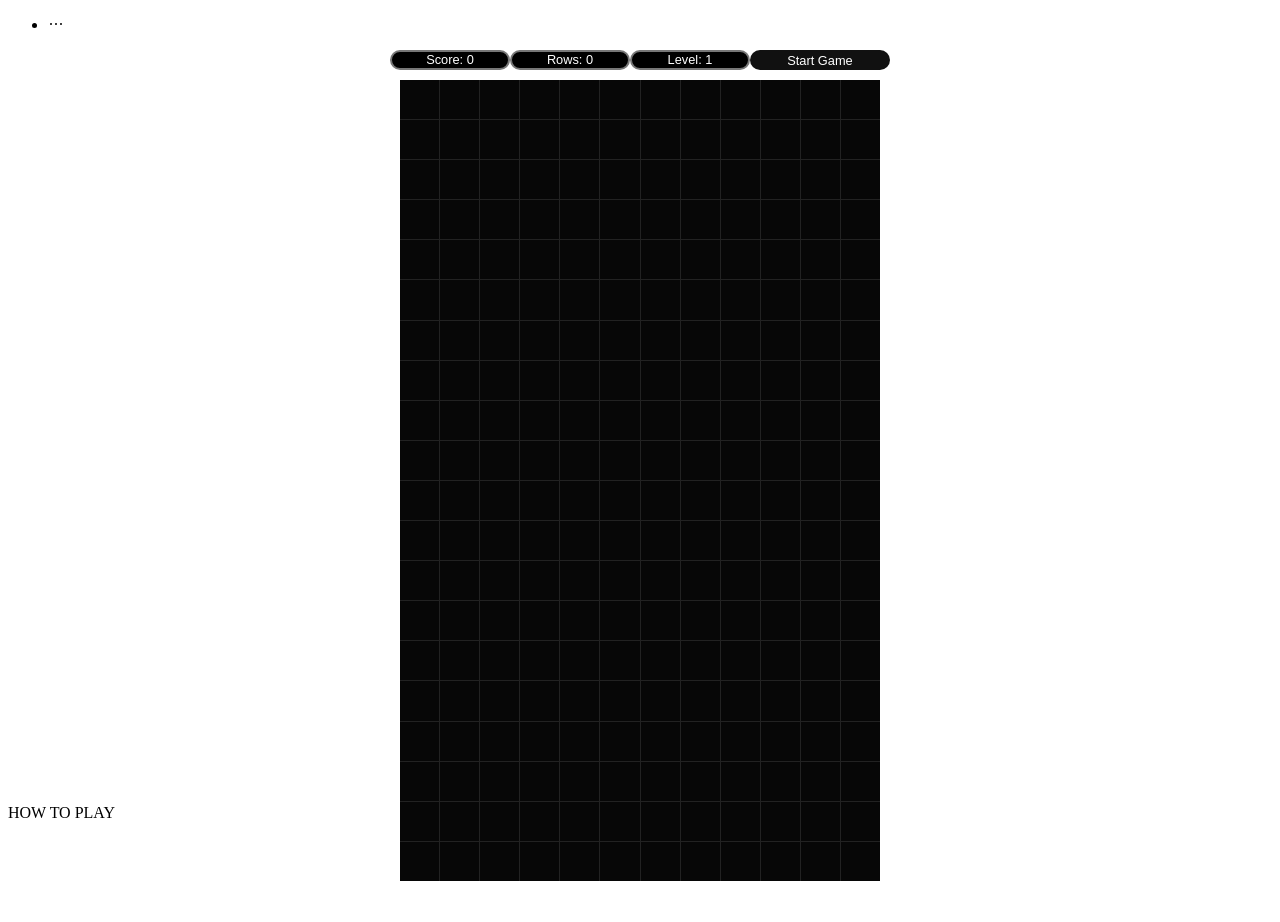
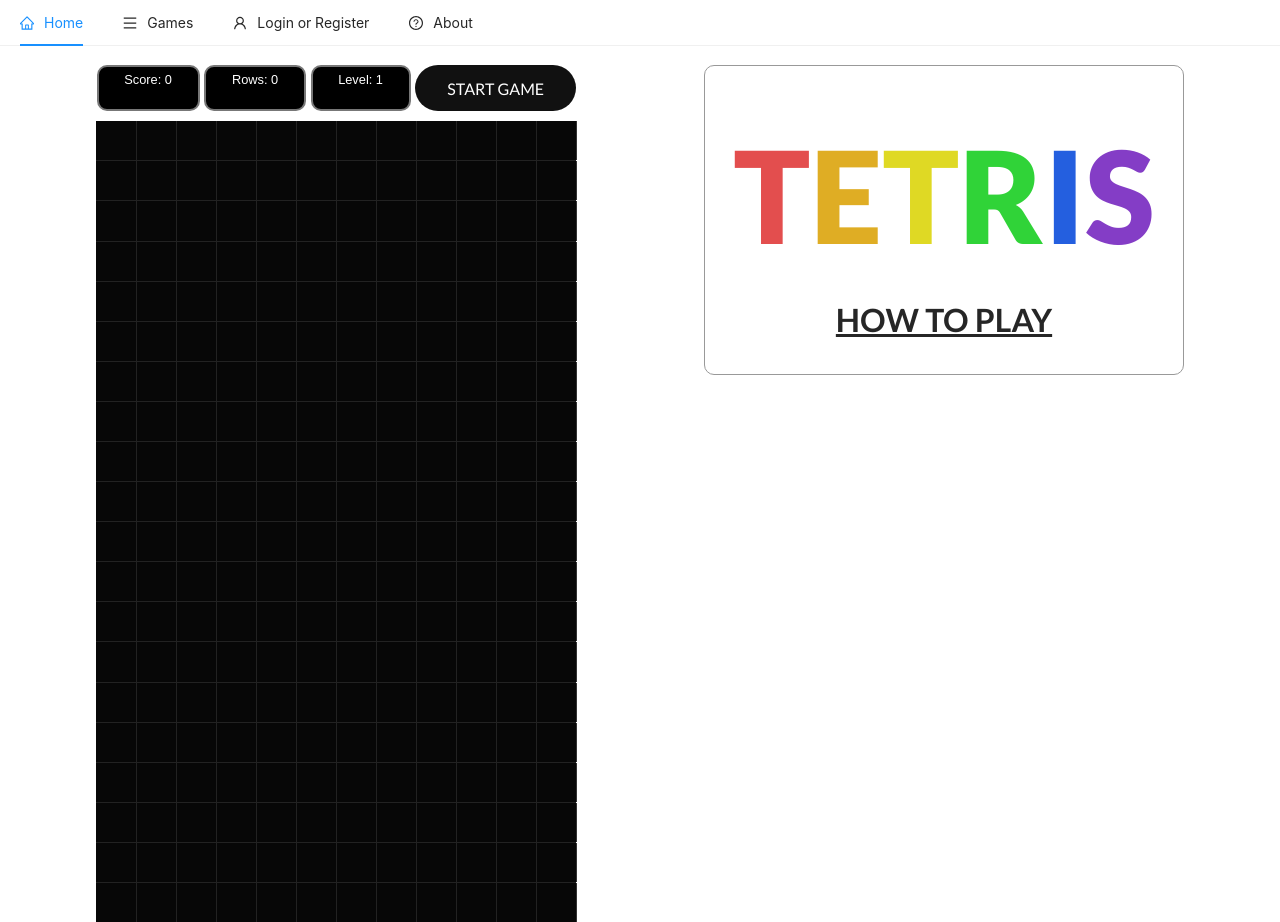
Before and after one commit to Manion-sebastian/waggroup, a Next.js app: page /tetris in a window 1280 px wide. Before the commit the page ends 881 px from the top, so only its background shows below. Built offline with nearby package versions, Linux system fonts and the light colour scheme.

Commit message:
sets up game display for tetris page

```diff
--- a/components/tetris/App.styles.ts
+++ b/components/tetris/App.styles.ts
@@ -1,10 +1,6 @@
 import styled from 'styled-components';
 
 export const StyledTetrisWrapper = styled.div`
-  width: 100%;
-  height: calc(100vh - 46px);
-  max-height
-  overflow: hidden;
   outline: none;
 `;
 
@@ -12,13 +8,11 @@
   display: flex;
   flex-direction: column;
   align-items: center;
-  width: 100%;
-  max-width: 30rem;
-  margin: 0 auto;
 
   .display {
     display: flex;
     justify-content: space-between;
+    gap: .3rem;
     width: max-content;
   }
 `;
--- a/components/tetris/display/Display.styles.ts
+++ b/components/tetris/display/Display.styles.ts
@@ -12,11 +12,13 @@
   margin: 0 0 10px 0;
   padding: 0px;
   border: 2px solid #777;
-  min-height: 20px;
-  width: 120px;
+  width: max-content;
+  min-height: 3.6em;
   border-radius: 10px;
   color: ${props => (props.gameOver ? 'red' : 'white')};
   background: #000;
   font-family: Arial, Helvetica, sans-serif;
-  font-size: 0.8rem;
+  font-size: clamp(0.4rem, 2.4vw, 0.8rem);
+  padding-block: .2rem;
+  padding-inline: 2em;
 `;
--- a/components/tetris/stage/Stage.styles.ts
+++ b/components/tetris/stage/Stage.styles.ts
@@ -6,8 +6,8 @@
   grid-template-columns: repeat(${STAGE_WIDTH}, 1fr);
   grid-template-rows: repeat(${STAGE_HEIGHT}, 1fr);
   grid-gap: 1px;
-  width: 100%;
+  width: 100vw;
+  max-width: 30rem;
   background: #222;
-  // border: 1px solid #777;
   user-select: none;
 `;
--- a/components/tetris/startbutton/StartButton.styles.ts
+++ b/components/tetris/startbutton/StartButton.styles.ts
@@ -5,14 +5,23 @@
   margin: 0 0 10px 0;
   padding: 0px;
   min-height: 0px;
-  width: 140px;
-  border-radius: 10px;
+  width: max-content;
+  border-radius: 50vw;
   border: none;
   color: white;
   background: #111;
-  font-family: Arial, Helvetica, sans-serif;
-  font-size: .8rem;
+  // font-family: Arial, Helvetica, sans-serif;
+  font-size: clamp(.5rem, 3vw, 1.0rem);
+  text-transform: uppercase;
   outline: none;
   cursor: pointer;
   user-select: none;
+  padding-inline: 2em;
+  transition: all 80ms ease-out;
+
+  :hover {
+    background: #5fdf8f;
+    color: #101010;
+    box-shadow: 0 0 .25rem rgb(60 60 60 / .3);
+  }
 `;
--- a/pages/tetris.tsx
+++ b/pages/tetris.tsx
@@ -1,3 +1,7 @@
+// Next
+import styles from '../styles/tetris/TetrisPage.module.css'
+
+// React
 import * as React from 'react'
 import App from '../components/tetris/App'
 
@@ -6,10 +10,18 @@
 const tetris = (props: Props) => {
   return (
     <div>
-      <section>
+      <section className={`TETRIS DISPLAY ${styles.gameDisplay}`}>
         <App />
-        <div>
-          HOW TO PLAY
+        <div className={`INSTRUCTIONS ${styles.gameInstructions}`}>
+          <p className={styles.gameTitle}>
+            <span className={styles.red}>T</span>
+            <span className={styles.orange}>E</span>
+            <span className={styles.yellow}>T</span>
+            <span className={styles.green}>R</span>
+            <span className={styles.blue}>I</span>
+            <span className={styles.purple}>S</span>
+          </p>
+          <p className={styles.bold}>HOW TO PLAY</p>
         </div>
       </section>
     </div>
--- a/styles/globals.css
+++ b/styles/globals.css
@@ -1,5 +1,12 @@
+@import '~antd/dist/antd.css';
+
 * {
     box-sizing: border-box
 }
 
-@import '~antd/dist/antd.css';
+:root {
+  --wag-bg-main: #f7f7f7;
+  --wag-fnt-main: #101010;
+  --wag-fnt-act: #39e;
+  --wag-bdr-main: #999;
+}
--- /dev/null
+++ b/styles/tetris/TetrisPage.module.css
@@ -0,0 +1,78 @@
+/* LATO */
+@import url('https://fonts.googleapis.com/css2?family=Lato:ital,wght@0,100;0,300;0,400;0,700;0,900;1,100;1,300;1,400;1,700;1,900&display=swap');
+
+/* PRESS START 2P */
+@import url('https://fonts.googleapis.com/css2?family=Press+Start+2P&display=swap');
+
+/* POIRET ONE */
+@import url('https://fonts.googleapis.com/css2?family=Poiret+One&family=Press+Start+2P&display=swap');
+
+.gameDisplay * {
+  margin: 0;
+}
+
+.gameDisplay {
+  display: flex;
+  justify-content: center;
+  font-family: 'Lato';
+  margin-top: 1.2rem;
+}
+
+.gameInstructions {
+  height: 100%;
+  border: 1px solid var(--wag-bdr-main);
+  border-radius: 10px;
+  margin-left: 10vw;
+  padding: 2em;
+  user-select: none;
+}
+
+.gameTitle {
+  width: 100%;
+  font-size: 10vw;
+  font-weight: 900;
+}
+
+.bold {
+  font-size: 2rem;
+  font-weight: 700;
+  text-decoration: underline;
+  text-align: center;
+}
+
+/* COLORS */
+.red {
+  --tetris-red: rgb(227 78 78);
+  color: var(--tetris-red);
+}
+
+.orange {
+  --tetris-red: rgb(223 173 36);
+  color: var(--tetris-red);
+}
+
+.yellow {
+  --tetris-red: rgb(223 217 36);
+  color: var(--tetris-red);
+}
+
+.green {
+  --tetris-green: rgb(48 211 56);
+  color: var(--tetris-green);
+}
+
+.blue {
+  --tetris-red: rgb(36 95 223);
+  color: var(--tetris-red);
+}
+
+.purple {
+  --tetris-purple: rgb(132 61 198);
+  color: var(--tetris-purple);
+}
+
+@media (max-width: 784px) {
+  .gameDisplay {
+    flex-direction: column;
+  }
+}
```
